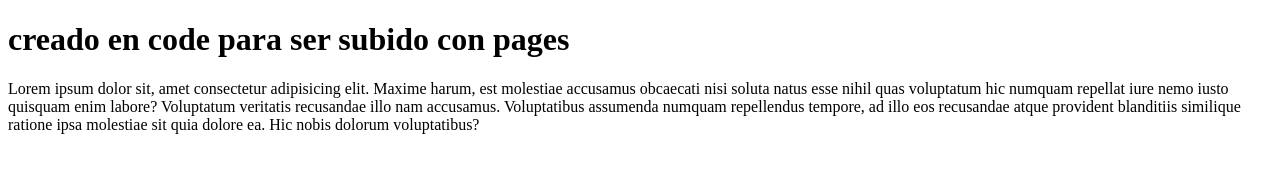
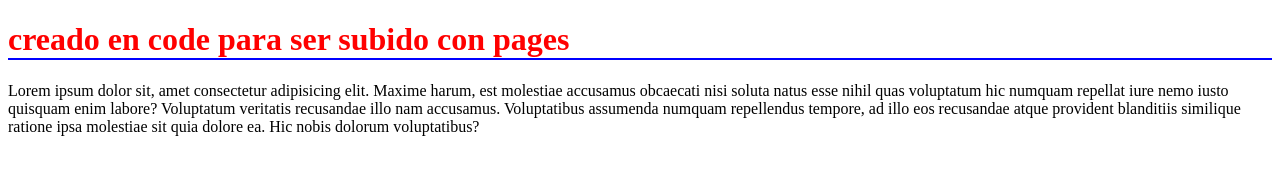
Before and after one commit to Franciscomanuel05/mi_pagina_web, a plain HTML site: page docs/index.html in a window 1280 px wide. Drawn offline with Linux system fonts and the light colour scheme.

Commit message:
fixed de olvido de hojas de estilo

```diff
--- a/docs/index.html
+++ b/docs/index.html
@@ -3,7 +3,7 @@
 
 <head>
     <meta charset="UTF-8">
-    <meta name="viewport" content="width=device-width, initial-scale=1.0">
+    <meta name="viewport" content="width=device-width, initial-scale=1.0"><link rel="stylesheet" href="estido.css">
     <title>ejemplo inicial</title>
 </head>
 
```
